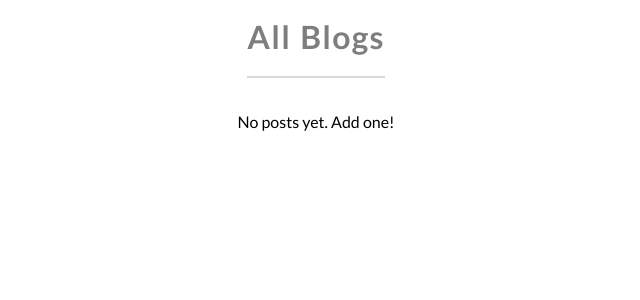
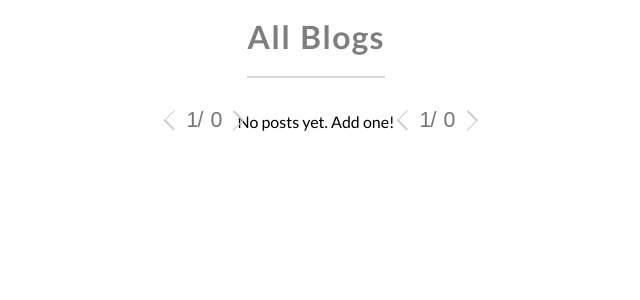
Before and after one commit to mstaten/sturdy-octo-spork, a Flask app: page /blog in a window 1280 px wide. Shown: the part 136-436 px from the top of the page, without its empty margins (324-964 px from the left). Run offline with Flask 2, Linux system fonts and the light colour scheme; data that the repository does not hold is empty.

Commit message:
added pagination; added sep add/config

```diff
--- a/main.py
+++ b/main.py
@@ -1,15 +1,18 @@
-from flask import Flask, request, redirect, render_template, session, flash
+from flask import Flask, request, redirect, render_template, session, flash, url_for
 from flask_sqlalchemy import SQLAlchemy
 from datetime import datetime
 from time_fix import rotate_hr, convert_hr, rotate_time, rotate_day
 from hashutils import make_pw_hash, make_salt, check_pw_hash
+from config import Config
 
 app = Flask(__name__)
-app.config['DEBUG'] = True
-app.config['SQLALCHEMY_DATABASE_URI'] = 'mysql+pymysql://blogz:sGvjgunWZs2FYae@localhost:3306/blogz'
-app.config['SQLALCHEMY_ECHO'] = True
+app.config.from_object(Config)
+
+#app.config['DEBUG'] = True
+#app.config['SQLALCHEMY_DATABASE_URI'] = 'mysql+pymysql://blogz:sGvjgunWZs2FYae@localhost:3306/blogz'
+#app.config['SQLALCHEMY_ECHO'] = True
 db = SQLAlchemy(app)
-app.secret_key = 'y33kolV00d00'
+#app.secret_key = 'y33kolV00d00'
 
 
 class Blog(db.Model):
@@ -209,27 +212,10 @@ def new_post():
     return render_template('newpost.html', title='Add a Blog Post')
 
 
-def sort(posts):
-    # will hold attr 'date' of post obj, of datetime objs
-    # in correct order by date
-    order_posts = []
-    for post in posts:
-        # sort by post.date
-        order_posts += [post.date]
-    order_posts = sorted(order_posts, reverse=True)
-    #order_posts.sort()
-
-    # will return original list of posts in correct order by date
-    list_posts = []
-    for date in order_posts:
-        new = Blog.query.filter_by(date=date).first()
-        list_posts += [new]
-    return list_posts
-
-
-@app.route('/blog', methods=['POST', 'GET'])
+@app.route('/blog', methods=['GET'])
 def list_blogs():
     flash(log_status(),'log')
+    page = request.args.get('page',1,type=int)
 
     # click on single entry
     if request.args.get('id'):
@@ -242,13 +228,27 @@ def list_blogs():
     if request.args.get('user'):
         user_id = request.args.get('user')
         user = User.query.filter_by(id=user_id).first()
-        posts = Blog.query.filter_by(owner_id=user_id).all()
-        posts = sort(posts)
-        return render_template('blog.html', title='Blogs by {0}'.format(user.username), posts=posts)
+        posts = Blog.query.filter_by(owner_id=user_id).order_by(Blog.date.desc()).paginate(page, app.config['POSTS_PER_PAGE'], False)
+        # next two vbls will be set to URL returnd by url_for()
+        # only if there's a page in that direction;
+        # otherwise the has_next / has_prev of the Pagination
+        # object will be False, and link will be None
+        next_url = url_for('list_blogs', page=posts.next_num) \
+            if posts.has_next else None
+        prev_url = url_for('list_blogs', page=posts.prev_num) \
+            if posts.has_prev else None
+        return render_template('blog.html', title='Blogs by {0}'.format(user.username),
+                            posts=posts, next_url=next_url,
+                            prev_url=prev_url)
 
-    posts = Blog.query.all()
-    posts = sort(posts)
-    return render_template('blog.html', title='All Blogs', posts=posts)
+    posts = Blog.query.order_by(Blog.date.desc()).paginate(page, app.config['POSTS_PER_PAGE'], False)
+    next_url = url_for('list_blogs', page=posts.next_num) \
+            if posts.has_next else None
+    prev_url = url_for('list_blogs', page=posts.prev_num) \
+            if posts.has_prev else None
+    return render_template('blog.html', title='All Blogs',
+                            posts=posts, next_url=next_url,
+                            prev_url=prev_url)
 
 
 @app.before_request
--- a/static/styles/base.css
+++ b/static/styles/base.css
@@ -142,6 +142,11 @@ p {
 }
 
 
+.all-posts {
+    display: flex;
+    flex-wrap: wrap;
+    justify-content: center;
+}
 .blog-item {
     min-width: 250px;
     max-width: 20%;
@@ -171,6 +176,61 @@ p {
     padding: 0;
     margin: 0;
 }
+.pagination-ul {
+    padding: 0;
+    margin: 0;
+    border: none;
+    font-size: 16pt;
+    display: flex;
+    justify-content: space-evenly;
+    justify-items: center;
+    align-content: center;
+}
+.pagination-li {
+    width: 10px;
+    height: 40px;
+    padding: 0;
+    margin: 0;
+    display: flex;
+    position: relative;
+    color: #757575;
+    font-family: fantasy;
+}
+.pg-current {
+    padding-left:15px;
+    padding-right: 1px;
+}
+.pg-slash {
+    padding-left: 0px;
+}
+.pg-total {
+    padding-right: 7px;
+    padding-left: 3px;
+}
+.chevron::before {
+	border-style: solid;
+	border-width: 0.1em 0.05em 0 0;
+	content: '';
+	display: inline-block;
+	height: 0.6em;
+	position: relative;
+	top: 0em;
+	transform: rotate(-45deg);
+	vertical-align: center;
+    width: 0.6em;
+    color: #5c5c5f;
+}
+.chevron.left:before {
+	left: 0.25em;
+	transform: rotate(-135deg);
+}
+.chevron.right:before {
+	left: 0;
+	transform: rotate(45deg);
+}
+.chevron.left.light:before, .chevron.right.light:before {
+    color: #ccc;
+}
 
 
 main .title {
@@ -195,25 +255,21 @@ main .title {
     text-align: center;
     font-size: 18pt;
 }
-
 .title-label, .body-label {
     display: block;
     text-align: center;
     margin: 10px;
 }
-
 label {
     display: block;
     text-align: center;
 }
-
 .post-title {
     width: 400px;
     height: 20px;
     margin: 10px 10px 20px 10px;
     font-size: 16pt;
 }
-
 .post-body {
     width: 400px;
     height: 200px;
--- a/templates/blog.html
+++ b/templates/blog.html
@@ -1,9 +1,33 @@
 {% extends "base.html" %}
 
 {% block content %}
+    <ul class="pagination-ul top">
+        <li class="pagination-li">
+            {% if prev_url %}
+            <a href="{{ prev_url }}">
+                <span class="chevron left"></span>
+            </a>
+            {% else %}
+            <span class="chevron left light"></span>
+            {% endif %}
+        </li>
+        <li class="pagination-li pg-current">{{ posts.page }}</li>
+        <li class="pagination-li pg-slash">/</li>
+        <li class="pagination-li pg-total">{{ posts.pages }}</li>
+        <li class="pagination-li">
+            {% if next_url %}
+            <a href="{{ next_url }}">
+                <span class="chevron right"></span>
+            </a>
+            {% else %}
+            <span class="chevron right light"></span>
+            {% endif %}
+        </li>
+    </ul>
 
-    {% if posts|length != 0 %}
-        {% for post in posts %}
+    <div class="all-posts">
+    {% if posts.total != 0 %}
+        {% for post in posts.items %}
         <div class="blog-item">
             <h3 class="title"><a href="/blog?id={{post.id}}" type="text/html">{{post.title}}</h3></a>
             <hr />
@@ -17,9 +41,33 @@
             <p class="body">{{post.body}}</p>
         </div>
         {% endfor %}
-
     {% else %}
     <p>No posts yet. Add one!</p>
     {% endif %}
+    </div>
+
+    <ul class="pagination-ul btm">
+        <li class="pagination-li">
+            {% if prev_url %}
+            <a href="{{ prev_url }}">
+                <span class="chevron left"></span>
+            </a>
+            {% else %}
+            <span class="chevron left light"></span>
+            {% endif %}
+        </li>
+        <li class="pagination-li pg-current">{{ posts.page }}</li>
+        <li class="pagination-li pg-slash">/</li>
+        <li class="pagination-li pg-total">{{ posts.pages }}</li>
+        <li class="pagination-li">
+            {% if next_url %}
+            <a href="{{ next_url }}">
+                <span class="chevron right"></span>
+            </a>
+            {% else %}
+            <span class="chevron right light"></span>
+            {% endif %}
+        </li>
+    </ul>
 
 {% endblock %}
```
Also changed, not shown: app/__init__.py (added, +12 -0 lines), config.py (added, +11 -0 lines).
